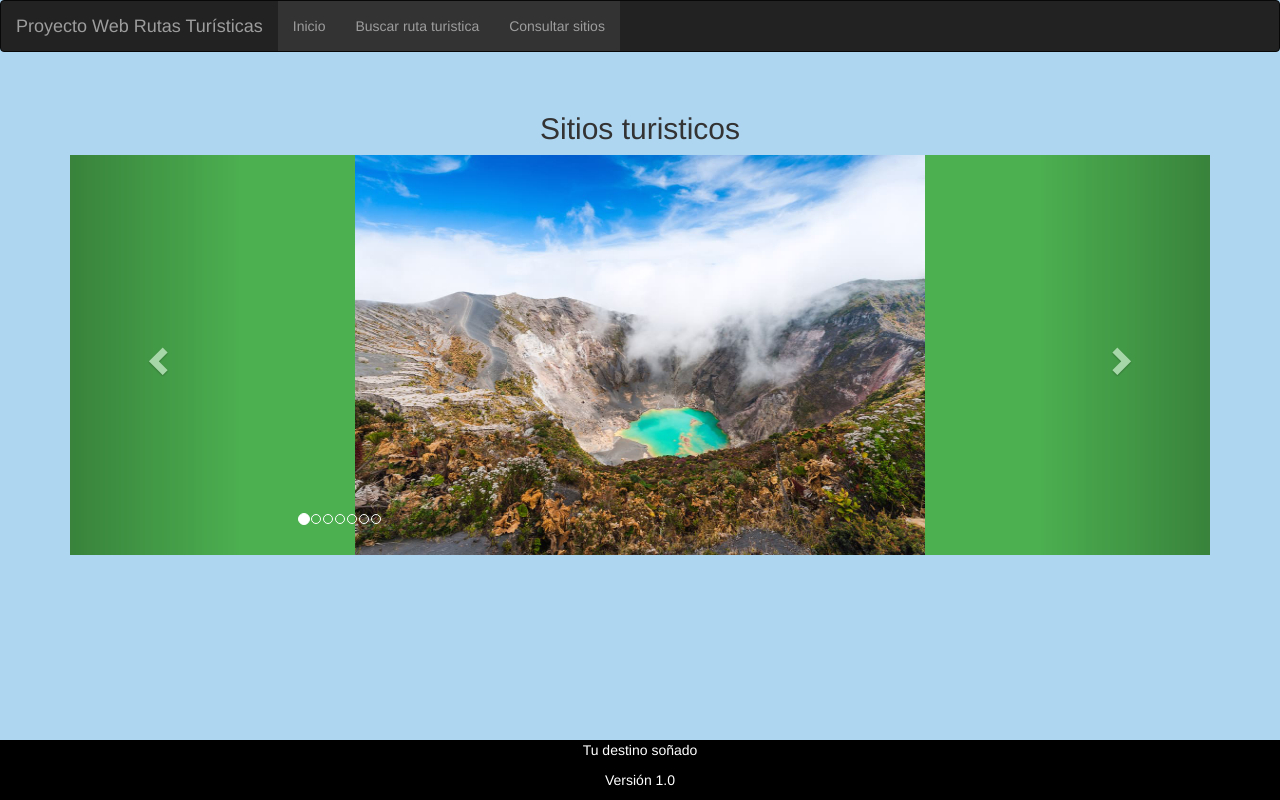
After one commit to Alfonsinius/TuDestinoSo-adoWeb, a PHP site: page /ConsultTouristSites.php in a window 1280 px wide. The commit adds this page. Run offline with PHP 8.4, Linux system fonts and the light colour scheme.

Commit message:
PHP
Conversión a PHP

```diff
--- a/consultTouristSites.html
+++ b/ProyectoExpertosWeb/View/ConsultTouristSites.php
@@ -1,10 +1,18 @@
-<!DOCTYPE html>
+<?php
+
+/*
+ * To change this license header, choose License Headers in Project Properties.
+ * To change this template file, choose Tools | Templates
+ * and open the template in the editor.
+ */
+
+
+?>
 
 <html>
 <title>Tu destino soñado </title>
 <head>
-
-  <meta content="text/html; charset=UTF-8" http-equiv="content-type">
+     <meta content="text/html; charset=UTF-8" http-equiv="content-type">
  <style>
  .footer {
    position: fixed;
@@ -46,20 +54,14 @@ li a:hover:not(.active) {
  <link rel="stylesheet" href="https://maxcdn.bootstrapcdn.com/bootstrap/3.4.1/css/bootstrap.min.css">
   <script src="https://ajax.googleapis.com/ajax/libs/jquery/3.5.1/jquery.min.js"></script>
   <script src="https://maxcdn.bootstrapcdn.com/bootstrap/3.4.1/js/bootstrap.min.js"></script>
+
+
 </head>
-<body style="background-color:#AED6F1;">
-<ul>
-  <li><a href="index.html">Inicio</a></li>
-  <li><a href="#news">Buscar ruta turistica</a></li>
-  <li><a href="consultTouristSites">Consultar sitios</a></li>
-  <li><a ></a></li>
-  <li><a ></a></li>
-  <li><a ></a></li>
-  <li><a ></a></li>
-  <li><a ></a></li>
-  <li><a ></a></li>
-  <li><a href="#about">Iniciar sesión</a></li>
-</ul>
+
+  <body style="background-color:#AED6F1;">
+  <?php
+include '../View/Menu.html';
+?>
 <br>
 <center>
 <div class="container">
@@ -78,26 +80,27 @@ li a:hover:not(.active) {
 
     <!-- Wrapper for slides -->
     <div class="carousel-inner">
+
       <div class="item active">
-        <img src="1.jpg" alt="Volcán Irazú" style="width:50%;height=100%;">
+          <img src="../Images/1.jpg" alt="Volcán Irazú" style="width:50%;height:50%;">
       </div>
 
       <div class="item">
-        <img src="2.jpg" alt="Playa Conchal" style="width:50%;height=50%;">
+        <img src="../Images/2.jpg" alt="Playa Conchal" style="width:50%;height:50%;">
       </div>
 
       <div class="item">
-        <img src="3.jpg" alt="Playa Manzanillo" style="width:50%;height=50%;">
+        <img src="../Images/3.jpg" alt="Playa Manzanillo" style="width:50%;height:50%;">
       </div>
-	   <div class="item">
-        <img src="4.jpg" alt="Volcán Poas" style="width:50%;height=50%;">
+       <div class="item">
+        <img src="../Images/4.jpg" alt="Volcán Poas" style="width:50%;height:50%;">
       </div>
 
       <div class="item">
-        <img src="5.jpeg" alt="Sanatorio duran" style="width:50%;height=50%;">
+          <img src="../Images/5.jpeg" alt="Sanatorio duran" style="width:50%;height:50%;">
       </div>
 	   <div class="item">
-        <img src="6.jpg" alt="Paseo de los turistas, puntarenas" style="width:50%;height=50%;">
+        <img src="../Images/6.jpg" alt="Paseo de los turistas, puntarenas" style="width:50%;height:50%;">
       </div>
 
     </div>
@@ -118,5 +121,5 @@ li a:hover:not(.active) {
   <p>Tu destino soñado</p>
 	 <p>Versión 1.0</p>
 </div>
-
+</body>
 </html>
--- /dev/null
+++ b/ProyectoExpertosWeb/View/Menu.html
@@ -0,0 +1,26 @@
+<html>
+    <head>
+        <meta charset="utf-8">
+        <meta name="viewport" content="width=device-width, initial-scale=1">
+        <link rel="stylesheet" href="https://maxcdn.bootstrapcdn.com/bootstrap/3.4.1/css/bootstrap.min.css">
+        <script src="https://ajax.googleapis.com/ajax/libs/jquery/3.4.1/jquery.min.js"></script>
+        <script src="https://maxcdn.bootstrapcdn.com/bootstrap/3.4.1/js/bootstrap.min.js"></script>
+    </head>
+    <body>
+
+
+        <nav class="navbar navbar-inverse">
+            <div class="container-fluid">
+                <div class="navbar-header">
+                    <a class="navbar-brand" href="../View/Index.php">Proyecto Web Rutas Turísticas</a>
+                </div>
+                <ul class="nav navbar-nav">
+                    <li class="active"></li>
+                    <li><a href="../View/Index.php">Inicio</a></li>
+                   <li><a href="#news">Buscar ruta turistica</a></li>
+                   <li><a href="../View/ConsultTouristSites.php">Consultar sitios</a></li>
+                </ul>
+            </div>
+        </nav>
+</html>
+</body>
```
Also changed, not shown: ProyectoExpertosWeb/View/Index.php (added, +67 -0 lines), ProyectoExpertosWeb/Images/1.jpg (renamed from 1.jpg), ProyectoExpertosWeb/Images/2.jpeg (renamed from 2.jpeg), ProyectoExpertosWeb/Images/2.jpg (renamed from 2.jpg), ProyectoExpertosWeb/Images/3.jpeg (renamed from 3.jpeg), ProyectoExpertosWeb/Images/3.jpg (renamed from 3.jpg), ProyectoExpertosWeb/Images/4.jpeg (renamed from 4.jpeg), ProyectoExpertosWeb/Images/4.jpg (renamed from 4.jpg), ProyectoExpertosWeb/Images/5.jpeg (renamed from 5.jpeg), ProyectoExpertosWeb/Images/6.jpg (renamed from 6.jpg), ProyectoExpertosWeb/View/index.html (renamed from index.html), 1 other file.
